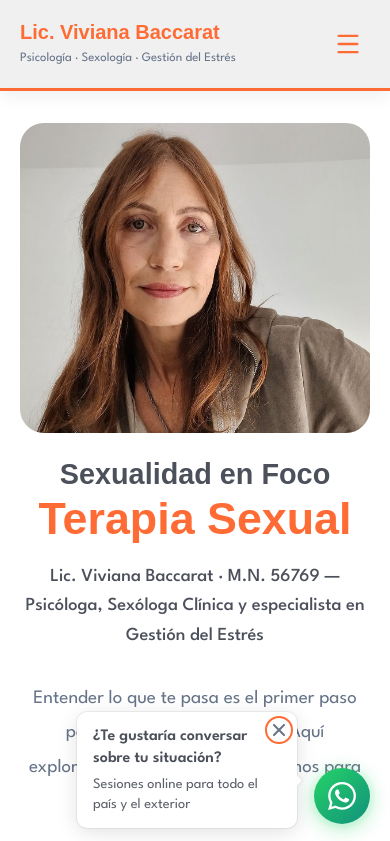
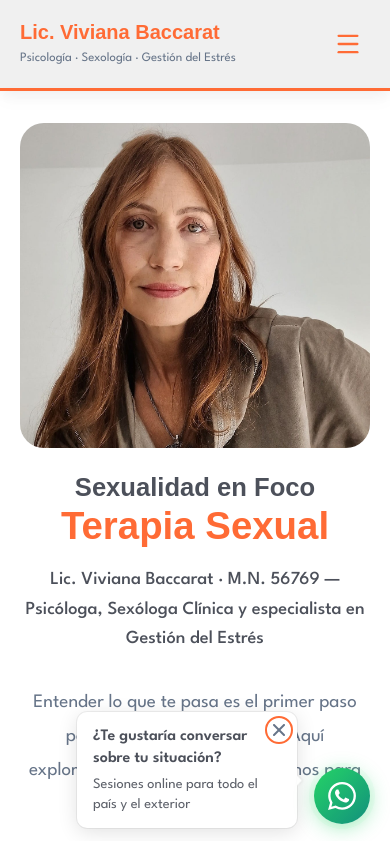
Before and after one commit to christiansaavedra/licenciada-viviana-baccarat, a React (Vite) app: page / in a window 390 px wide. Shown: the top 841 px of the page. Built offline with nearby package versions, Linux system fonts and the light colour scheme; a web font is replaced by a local one.

Commit message:
Modifies

```diff
--- a/src/components/hero/Hero.module.css
+++ b/src/components/hero/Hero.module.css
@@ -29,7 +29,7 @@
 }
 
 .title:nth-child(1) {
-  font-size: 1.8rem;
+  font-size: 1.6rem;
   color: var(--color-text);
 
   @media (min-width: 768px) {
@@ -38,7 +38,7 @@
 }
 
 .title:nth-child(2) {
-  font-size: 2.8rem;
+  font-size: 2.4rem;
   color: var(--color-primary);
 
   @media (min-width: 768px) {
@@ -264,7 +264,7 @@
   .imageWrapper {
     order: 1;
     width: 100%;
-    height: 310px;
+    height: 325px;
     margin: auto;
   }
 
```
